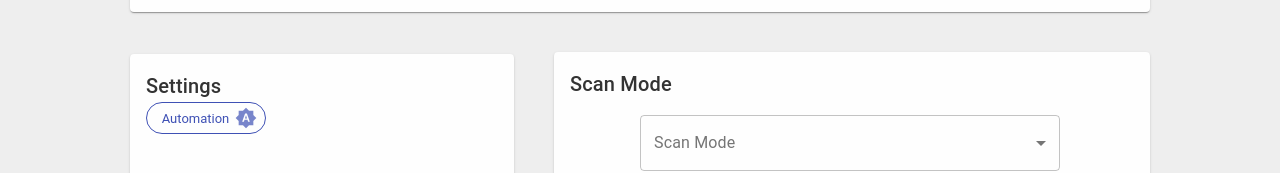
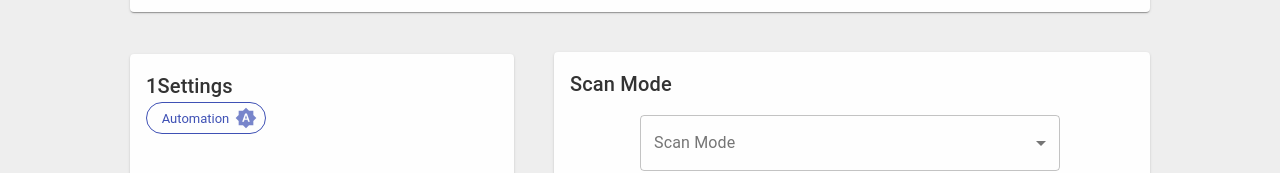
Before and after one commit to yaty30/chinmap-frontend, a React (Create React App) app: page / in a window 1280 px wide. Shown: the part 264-437 px from the top of the page. Built offline with nearby package versions, Linux system fonts and the light colour scheme.

Commit message:
Wai first time push

```diff
--- a/src/Components/Home.tsx
+++ b/src/Components/Home.tsx
@@ -331,7 +331,7 @@ export default observer (() => {
         <Grid item xs={4}>
             <Paper className={classes.paper}>
                 <Typography variant="h6">
-                    Settings
+                    1Settings
                 </Typography>
                   <FormControl variant="outlined" style={{width: "100%"}}>
 
```
Also changed, not shown: 2 other files (tests, documents, lock files or other folders).
